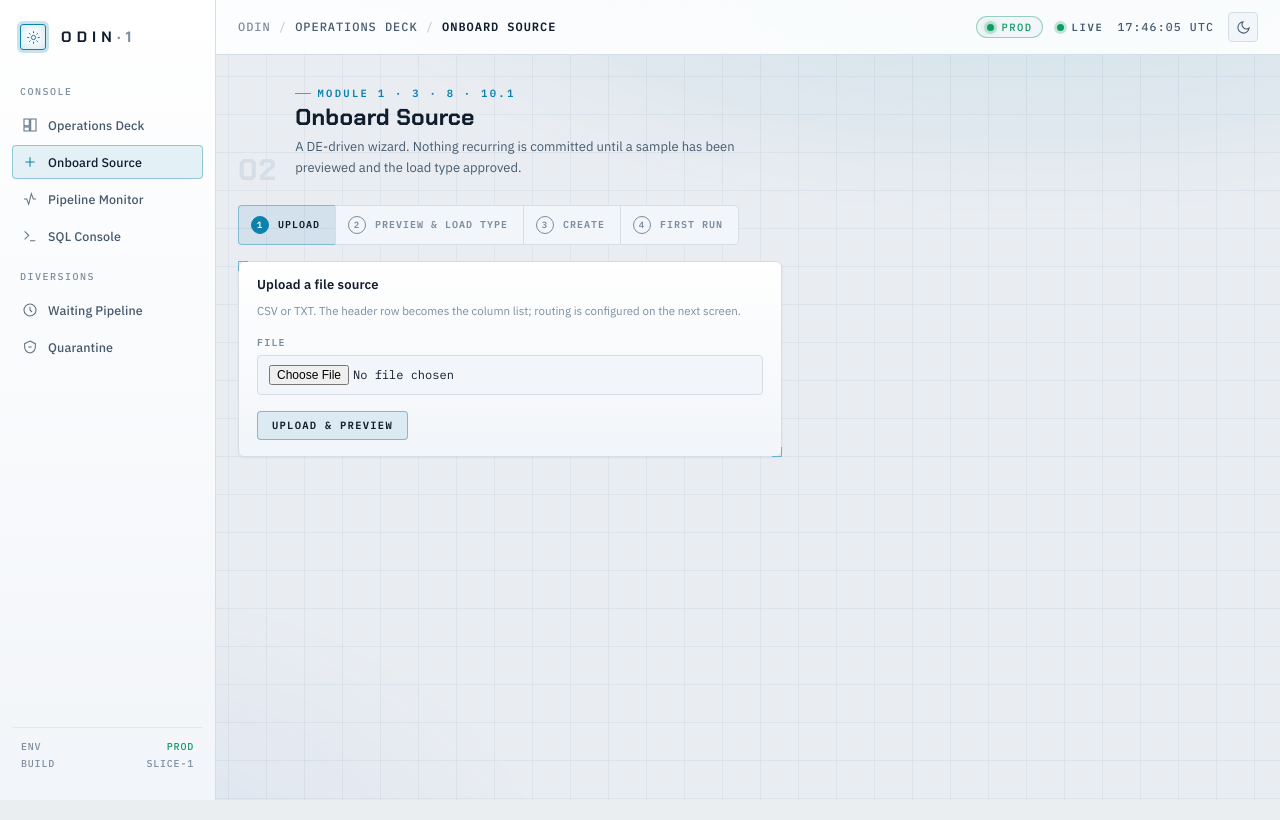
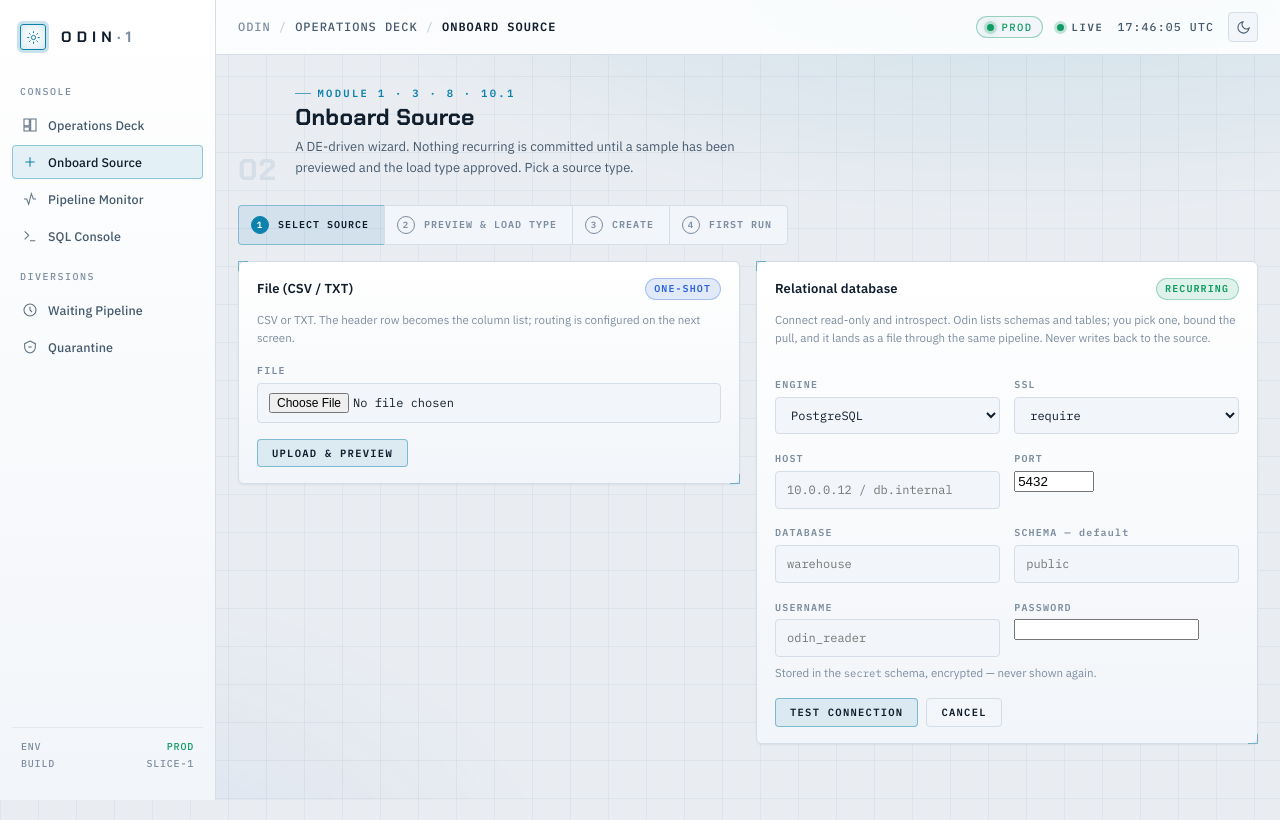
Before and after one commit to muhammadshamyl/odin, a FastAPI app: page /onboard in a window 1280 px wide. Run offline with FastAPI, Linux system fonts and the light colour scheme; some libraries are stand-ins or nearby versions.

Commit message:
RDBMS source onboarding — phase 1: connect + secret store
Slice 2, phase 1 of 4 (PostgreSQL only).

- sql/006_rdbms.sql — `secret` schema, pgcrypto, secret.rdbms_connection
  (password pgp_sym_encrypt'd, key = settings.rdbms_secret_key)
- connectors/rdbms.py — ConnParams, probe (connect + version() + schema list,
  cleaned driver errors), save_connection / get_connection / connection_meta
- config.py — rdbms_secret_key / rdbms_connect_timeout / rdbms_batch_rows
- web: /onboard reflowed to a two-column source picker (File | Relational
  database) with an htmx Test-connection form; POST /onboard/rdbms/test;
  GET /onboard/rdbms/{cid}/schemas (phase-1 stub list)
- templates: onboard.html, _rdbms_test.html, rdbms_schemas.html

Verified: probe/save/get round-trip against local Postgres, encrypted-at-rest
password, error + validation paths, all pages 200.

Next: phase 2 (schema picker + FK cobweb + table peek).

Co-Authored-By: Claude Sonnet 5 <noreply@anthropic.com>
Claude-Session: https://claude.ai/code/session_01URjTG3DLY99DhZYxoF8wBm

```diff
--- /dev/null
+++ b/sql/006_rdbms.sql
@@ -0,0 +1,27 @@
+-- Slice 2, phase 1 — RDBMS source connections.
+--
+-- Credentials live in their own `secret` schema in Odin's Postgres, never in the
+-- registry. The password is symmetric-encrypted with pgcrypto; the key is
+-- `settings.rdbms_secret_key` (env ODIN_RDBMS_SECRET_KEY).
+
+CREATE EXTENSION IF NOT EXISTS pgcrypto;
+
+CREATE SCHEMA IF NOT EXISTS secret;
+
+CREATE TABLE IF NOT EXISTS secret.rdbms_connection (
+    connection_id   text PRIMARY KEY,
+    label           text,                       -- human name ("Warehouse — prod")
+    engine          text NOT NULL DEFAULT 'postgres'
+                    CHECK (engine IN ('postgres')),   -- mysql: later
+    host            text NOT NULL,
+    port            integer NOT NULL,
+    database        text NOT NULL,
+    default_schema  text,                       -- pre-selected on the schema screen
+    username        text NOT NULL,
+    password_enc    bytea NOT NULL,             -- pgp_sym_encrypt(password, :key)
+    ssl_mode        text NOT NULL DEFAULT 'require'
+                    CHECK (ssl_mode IN ('disable', 'require')),
+    server_version  text,                       -- cached from the successful test
+    created_at      timestamptz NOT NULL DEFAULT now(),
+    last_ok_at      timestamptz
+);
--- a/src/odin/config.py
+++ b/src/odin/config.py
@@ -39,6 +39,12 @@ class Settings(BaseSettings):
     sql_row_cap: int = 1000          # default max rows rendered; "Load all" lifts it
     sql_row_hard_cap: int = 100_000  # ceiling even for "Load all"
 
+    # RDBMS sources (Slice 2). `rdbms_secret_key` symmetric-encrypts stored
+    # source passwords (pgcrypto) — set ODIN_RDBMS_SECRET_KEY in real use.
+    rdbms_secret_key: str = "odin-dev-rdbms-key-change-me"
+    rdbms_connect_timeout: int = 10   # seconds, for the source handshake
+    rdbms_batch_rows: int = 50_000    # rows per page when extracting a source table
+
     def ensure_dirs(self) -> None:
         self.staging_file_area.mkdir(parents=True, exist_ok=True)
         self.upload_dir.mkdir(parents=True, exist_ok=True)
--- a/src/odin/web/app.py
+++ b/src/odin/web/app.py
@@ -12,6 +12,7 @@ from __future__ import annotations
 
 import json
 import shutil
+import time
 import uuid
 from contextlib import asynccontextmanager
 from pathlib import Path
@@ -26,6 +27,7 @@ from psycopg import sql
 from odin import casts, jobs, registry, resolve, sqlconsole
 from odin.config import settings
 from odin.connectors import file as fc
+from odin.connectors import rdbms
 from odin.db import connection
 from odin.naming import qname
 from odin.web import deck, sqlview
@@ -516,6 +518,56 @@ async def onboard_create(
 
 
 # --------------------------------------------------------------------------- #
+# onboard — RDBMS source (Slice 2)
+# --------------------------------------------------------------------------- #
+
+@app.post("/onboard/rdbms/test", response_class=HTMLResponse)
+def onboard_rdbms_test(
+    request: Request,
+    engine: str = Form("postgres"), host: str = Form(""), port: int = Form(5432),
+    database: str = Form(""), db_schema: str = Form(""), username: str = Form(""),
+    password: str = Form(""), ssl: str = Form("require"),
+):
+    p = rdbms.ConnParams(
+        host=host.strip(), port=port, database=database.strip(),
+        username=username.strip(), password=password, ssl_mode=ssl,
+        default_schema=(db_schema.strip() or None), engine=engine,
+    )
+    t0 = time.time()
+    try:
+        info = rdbms.probe(p)
+    except rdbms.RdbmsError as exc:
+        return _render(request, "_rdbms_test.html",
+                       error=str(exc), elapsed=time.time() - t0)
+    cid = rdbms.save_connection(p, server_version=info["server_version"],
+                                label=f"{host.strip()}/{database.strip()}")
+    return _render(request, "_rdbms_test.html",
+                   connection_id=cid, database=database.strip(),
+                   server_short=_pg_version_short(info["server_version"]),
+                   n_schemas=len(info["schemas"]), elapsed=time.time() - t0)
+
+
+def _pg_version_short(v: str) -> str:
+    # "PostgreSQL 16.2 on aarch64-apple-darwin…" -> "PostgreSQL 16.2"
+    parts = v.split()
+    return " ".join(parts[:2]) if len(parts) >= 2 else v[:40]
+
+
+@app.get("/onboard/rdbms/{connection_id}/schemas", response_class=HTMLResponse)
+def onboard_rdbms_schemas(request: Request, connection_id: str):
+    """Phase-1 stub — re-probes and lists schema names. Phase 2 turns this into
+    the visual schema picker."""
+    try:
+        p = rdbms.get_connection(connection_id)
+        info = rdbms.probe(p)
+    except rdbms.RdbmsError as exc:
+        return _redirect("/onboard", msg=f"error: {exc}")
+    meta = rdbms.connection_meta(connection_id)
+    return _render(request, "rdbms_schemas.html",
+                   connection_id=connection_id, meta=meta, schemas=info["schemas"])
+
+
+# --------------------------------------------------------------------------- #
 # per-table
 # --------------------------------------------------------------------------- #
 
--- a/src/odin/web/templates/onboard.html
+++ b/src/odin/web/templates/onboard.html
@@ -8,19 +8,22 @@
   <div>
     <span class="eyebrow">Module 1 · 3 · 8 · 10.1</span>
     <h1>Onboard Source</h1>
-    <p class="sub">A DE-driven wizard. Nothing recurring is committed until a sample has been previewed and the load type approved.</p>
+    <p class="sub">A DE-driven wizard. Nothing recurring is committed until a sample has been previewed and the load type approved. Pick a source type.</p>
   </div>
 </div>
 
 <div class="stepper">
-  <div class="step active"><span class="n">1</span>Upload</div>
+  <div class="step active"><span class="n">1</span>Select source</div>
   <div class="step"><span class="n">2</span>Preview &amp; load type</div>
   <div class="step"><span class="n">3</span>Create</div>
   <div class="step"><span class="n">4</span>First run</div>
 </div>
 
-<div class="card marked" style="margin-top:16px; max-width:34rem">
-  <div class="card-head"><h2>Upload a file source</h2></div>
+<div class="grid cols-2" style="margin-top:16px; align-items:start">
+
+  <div class="card marked">
+    <div class="card-head"><h2>File (CSV / TXT)</h2><div class="grow"></div>
+      <span class="badge info">one-shot</span></div>
     <p class="hint" style="margin-bottom:1rem">CSV or TXT. The header row becomes the column list; routing is configured on the next screen.</p>
     <form action="/onboard/upload" method="post" enctype="multipart/form-data">
       <label class="field">File</label>
@@ -31,4 +34,50 @@
     </form>
   </div>
 
+  <div class="card marked">
+    <div class="card-head"><h2>Relational database</h2><div class="grow"></div>
+      <span class="badge ok">recurring</span></div>
+    <p class="hint" style="margin-bottom:1rem">Connect read-only and introspect. Odin lists schemas and tables; you pick one, bound the pull, and it lands as a file through the same pipeline. Never writes back to the source.</p>
+
+    <form hx-post="/onboard/rdbms/test" hx-target="#rdbms-result" hx-swap="innerHTML"
+          hx-disabled-elt="find button">
+      <div class="grid cols-2" style="gap:.2rem .9rem">
+        <div>
+          <label class="field">Engine</label>
+          <select name="engine">
+            <option value="postgres">PostgreSQL</option>
+            <option value="mysql" disabled>MySQL — soon</option>
+          </select>
+        </div>
+        <div>
+          <label class="field">SSL</label>
+          <select name="ssl">
+            <option value="require">require</option>
+            <option value="disable">disable</option>
+          </select>
+        </div>
+        <div><label class="field">Host</label>
+          <input name="host" required placeholder="10.0.0.12 / db.internal" autocomplete="off"></div>
+        <div><label class="field">Port</label>
+          <input name="port" type="number" min="1" max="65535" value="5432" required></div>
+        <div><label class="field">Database</label>
+          <input name="database" required placeholder="warehouse" autocomplete="off"></div>
+        <div><label class="field">Schema <span class="sub" style="text-transform:none">— default</span></label>
+          <input name="db_schema" placeholder="public" autocomplete="off"></div>
+        <div><label class="field">Username</label>
+          <input name="username" required placeholder="odin_reader" autocomplete="off"></div>
+        <div><label class="field">Password</label>
+          <input name="password" type="password" required autocomplete="new-password"></div>
+      </div>
+      <p class="hint" style="margin:.4rem 0 .2rem">Stored in the <span class="mono">secret</span> schema, encrypted — never shown again.</p>
+      <div class="btn-row" style="margin-top:1rem">
+        <button class="btn primary" type="submit"><span class="spin"></span>Test connection</button>
+        <a class="btn ghost" href="/">Cancel</a>
+      </div>
+    </form>
+    <div id="rdbms-result"></div>
+  </div>
+
+</div>
+
 {% endblock %}
```
Also changed, not shown: claude/BUILD_STATUS.md (+1 -1 lines), src/odin/connectors/rdbms.py (added, +152 -0 lines), src/odin/web/templates/_rdbms_test.html (added, +17 -0 lines), src/odin/web/templates/rdbms_schemas.html (added, +38 -0 lines). Lines whose indentation alone changed are shown as unchanged.
